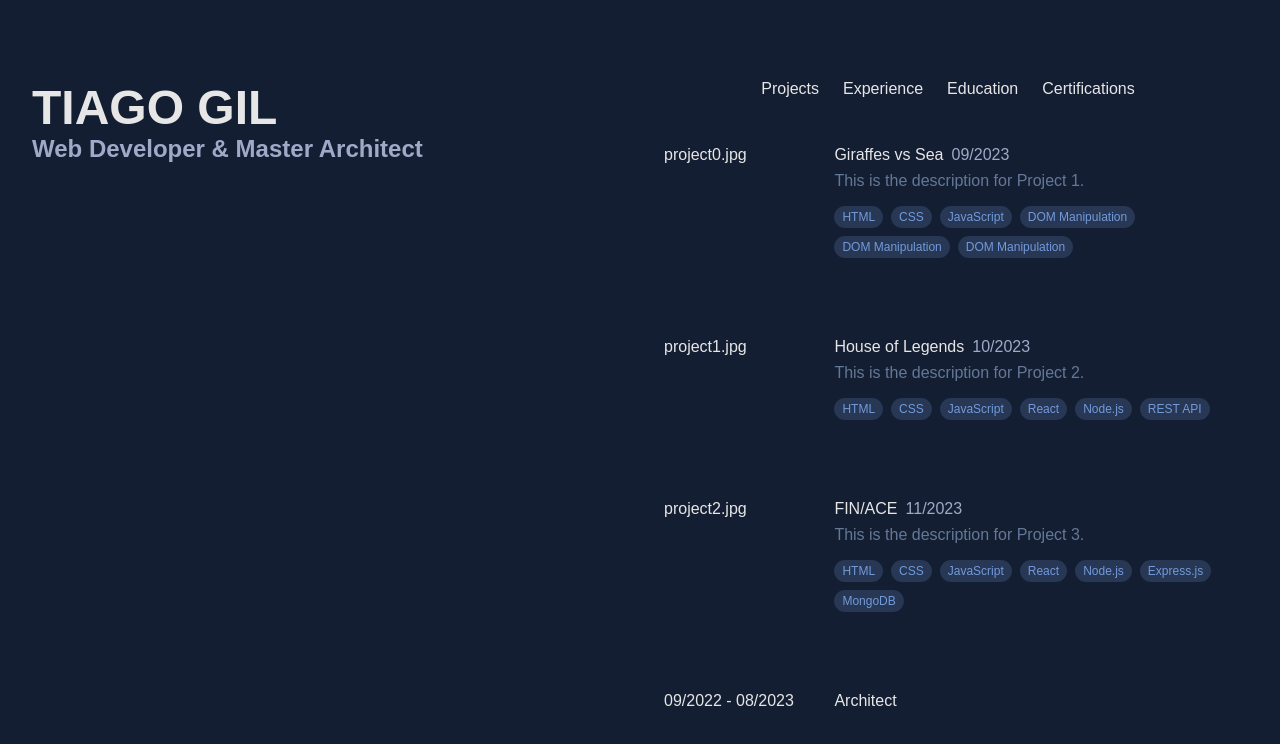
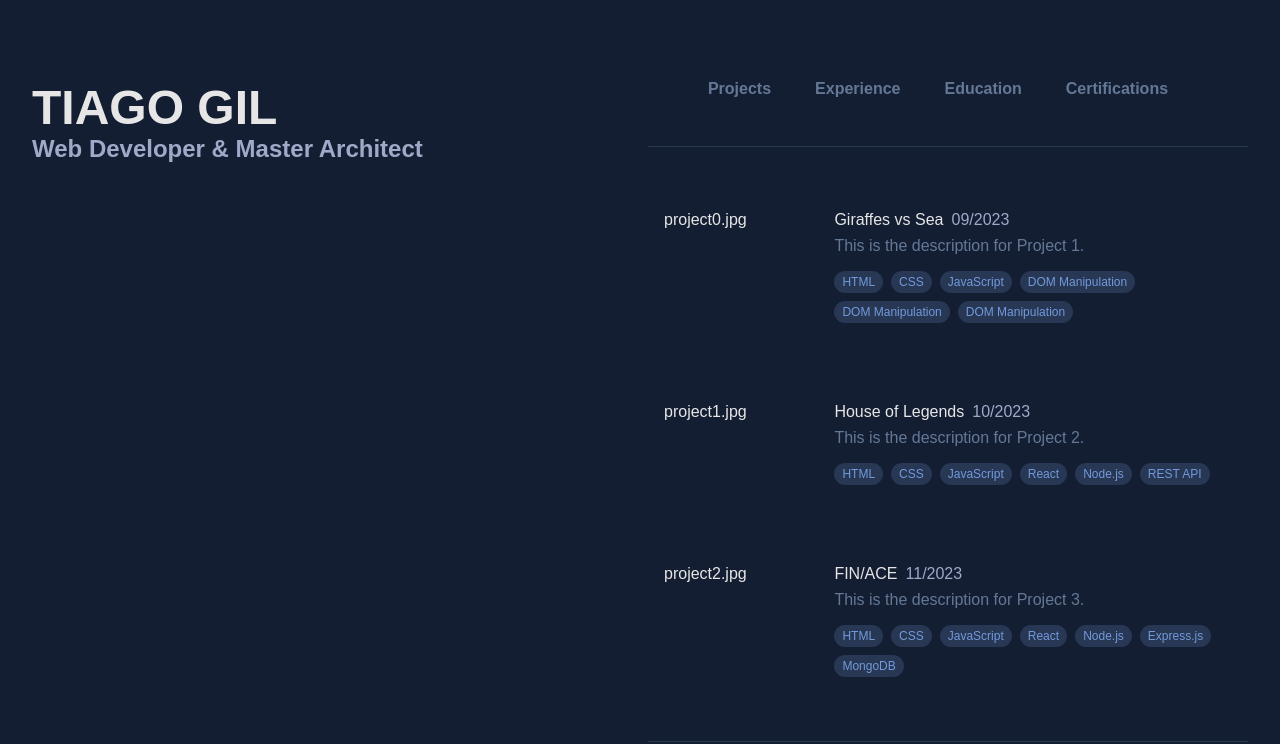
Before and after one commit to thetiagogil/04-thetiagogil, a React (Vite) app: page / in a window 1280 px wide. Shown: the top 744 px of the page. Built offline with nearby package versions, Linux system fonts and the light colour scheme.

Commit message:
content box done

```diff
--- a/package.json
+++ b/package.json
@@ -13,7 +13,8 @@
     "react": "^18.2.0",
     "react-dom": "^18.2.0",
     "react-icons": "^4.12.0",
-    "react-router-dom": "^6.21.1"
+    "react-router-dom": "^6.21.1",
+    "react-scroll": "^1.9.0"
   },
   "devDependencies": {
     "@types/react": "^18.2.43",
--- a/src/components/Content.jsx
+++ b/src/components/Content.jsx
@@ -19,30 +19,28 @@ const Content = ({ type, props }) => {
   });
 
   return (
-    <ul id="elements">
+    <ol id="elements">
       {filteredData.map((element) => {
         return (
           <li id="element" key={element.id}>
-            <div className="content-left">
+            <div id="content-left">
               {type === "projects" ? element.img : element.date}
             </div>
 
-            <div className="content-right">
-              <div className="content-title-box">
-                <a className="content-title" href={element.link}>
+            <div id="content-right">
+              <div id="title-box">
+                <a id="title" href={element.link}>
                   {element.name}
                 </a>
-                <p className="content-year">
-                  {type === "projects" ? element.date : null}
-                </p>
+                <p id="year">{type === "projects" ? element.date : null}</p>
               </div>
 
-              <p className="content-description">{element.description}</p>
+              <p id="description">{element.description}</p>
 
-              <ul className="content-techs">
+              <ul id="techs">
                 {element.techs?.map((tech, index) => {
                   return (
-                    <p className="content-tech" key={index}>
+                    <p id="tech" key={index}>
                       {tech}
                     </p>
                   );
@@ -52,7 +50,7 @@ const Content = ({ type, props }) => {
           </li>
         );
       })}
-    </ul>
+    </ol>
   );
 };
 
--- a/src/db/projects.js
+++ b/src/db/projects.js
@@ -47,6 +47,6 @@ export const projects = [
     date: "01/2024",
     img: "project3.jpg",
     description: "This is the description for Project 0.",
-    techs: ["HTML", "CSS", "JavaScript", "React"],
+    techs: ["HTML", "SCSS", "JavaScript", "React"],
   },
 ];
--- a/src/main.scss
+++ b/src/main.scss
@@ -3,9 +3,18 @@
 * {
   margin: 0;
   padding: 0;
+  box-sizing: border-box;
 }
 
 body {
   background-color: $darkBlue;
   font-family: Arial;
 }
+
+html {
+  scroll-behavior: smooth;
+}
+
+a {
+  text-decoration: none;
+}
--- a/src/pages/homepage/HomePage.jsx
+++ b/src/pages/homepage/HomePage.jsx
@@ -14,25 +14,45 @@ const HomePage = () => {
       </div>
 
       <div id="content-box">
+        <div>
           <ul id="nav">
-          <li>Projects</li>
-          <li>Experience</li>
-          <li>Education</li>
-          <li>Certifications</li>
+            <li>
+              <a href="#projects">Projects</a>
+            </li>
+            <li>
+              <a href="#experience">Experience</a>
+            </li>
+            <li>
+              <a href="#education">Education</a>
+            </li>
+            <li>
+              <a href="#certifications">Certifications</a>
+            </li>
           </ul>
+        </div>
 
         <div id="content">
-          {/* PROJECTS */}
+          <section id="projects">
             <Content type="projects" props={projects} />
+          </section>
 
-          {/* EXPERIENCE */}
+          <div id="line"></div>
+
+          <section id="experience">
             <Content type="experience" props={experience} />
+          </section>
 
-          {/* EDUCATION */}
+          <div id="line"></div>
+
+          <section id="education">
             <Content type="education" props={education} />
+          </section>
 
-          {/* CERTIFICATIONS */}
+          <div id="line"></div>
+
+          <section id="certifications">
             <Content type="certifications" props={certifications} />
+          </section>
         </div>
       </div>
     </div>
--- a/src/pages/homepage/HomePage.scss
+++ b/src/pages/homepage/HomePage.scss
@@ -12,9 +12,9 @@
 #content-box {
   color: $font1;
   width: 600px;
-  margin-top: 5rem;
-  margin-bottom: 5rem;
-  overflow: hidden;
+  padding-top: 5rem;
+  padding-bottom: 5rem;
+
 }
 
 #content {
@@ -34,19 +34,41 @@
   background-color: transparent;
 }
 
+#line {
+  height: 1px;
+  width: 100%;
+  background-color: rgba($lightBlue, 0.2);
+}
+
 #nav {
   display: flex;
   justify-content: center;
-  margin-bottom: 2rem;
+  padding-bottom: 3rem;
   list-style: none;
   gap: 1.5rem;
+  border-bottom: 1px solid rgba($lightBlue, 0.2);
+
+  li {
+    margin-right: 20px;
+    position: relative;
+
+    a {
+      font-weight: bold;
+      color: $font3;
+      transition: color 0.3s;
+
+      &:hover {
+        color: $lightBlue;
+      }
+    }
+  }
 }
 
 #elements {
-  margin-bottom: 3rem;
-}
-
-#element {
+  display: flex;
+  flex-direction: column;
+  gap: 3rem;
+  margin-top: 3rem;
   margin-bottom: 3rem;
 }
 
@@ -55,40 +77,39 @@
   padding: 1rem;
 }
 
-.content-left {
+#content-left {
   width: 30%;
 }
 
-.content-right {
+#content-right {
   width: 70%;
 }
 
-.content-title-box {
+#title-box {
   display: flex;
   gap: 0.5rem;
 }
 
-.content-title {
+#title {
   color: $font1;
-  text-decoration: none;
 }
 
-.content-year {
+#year {
   color: $font2;
 }
 
-.content-description {
+#description {
   margin-top: 0.5rem;
   color: $font3;
 }
 
-.content-techs {
+#techs {
   display: flex;
   flex-wrap: wrap;
   margin-top: 0.5rem;
 }
 
-.content-tech {
+#tech {
   background-color: rgba($lightBlue, 0.2);
   color: $lightBlue;
   font-size: 0.75rem;
```
Also changed, not shown: 1 other file (tests, documents, lock files or other folders). Lines whose indentation alone changed are shown as unchanged.
